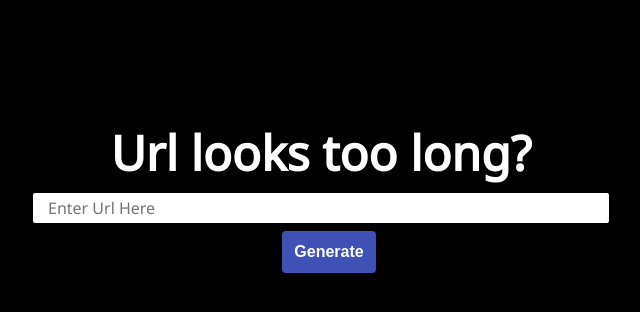
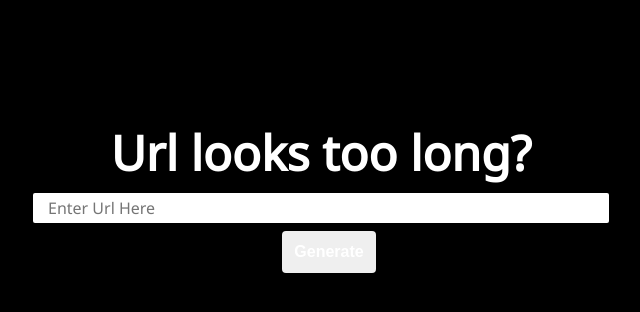
Before and after one commit to PeterKwesiAnsah/urlshortyclient, a React (Create React App) app: page / in a window 1280 px wide. Shown: the top 312 px of the page, without its empty margins (319-959 px from the left). Built offline with nearby package versions, Linux system fonts and the light colour scheme.

Commit message:
using use memo and usecallback

```diff
--- a/src/assets/Button.css
+++ b/src/assets/Button.css
@@ -7,7 +7,6 @@
     font-size: 16px;
     border-radius: 4px;
     font-weight: bolder;
-    cursor: pointer;
 }
 .button:focus{
     outline: none;
--- a/src/components/Button.tsx
+++ b/src/components/Button.tsx
@@ -1,15 +1,18 @@
-import React from 'react';
+import React, { CSSProperties, Dispatch } from 'react';
 import '../assets/Button.css';
 
 type buttonProps = {
 	disabled?: boolean;
-	children: React.ReactChild;
+	children: string;
+	sendRequest: () => void;
 };
 
-const Button = ({ children, disabled = false }: buttonProps) => {
-	const buttonStyle = {
+const Button = ({ children, disabled = false, sendRequest }: buttonProps) => {
+	const buttonStyle: CSSProperties = {
 		backgroundColor: disabled ? 'buttonface' : 'var(--buttonColorMain)',
+		cursor: disabled ? 'not-allowed' : 'pointer',
 	};
+
 	return (
 		<div className="button__box">
 			<button style={buttonStyle} disabled={disabled} className="button">
--- a/src/components/Header.tsx
+++ b/src/components/Header.tsx
@@ -1,5 +1,4 @@
-
-import '../assets/Header.css'
+import '../assets/Header.css';
 
 type HeaderProp = {
 	children: string;
--- a/src/components/Main.tsx
+++ b/src/components/Main.tsx
@@ -2,10 +2,22 @@ import React from 'react';
 import '../assets/Main.css';
 import useInput from '../hooks/useInputUrl';
 import Button from './Button';
+import Fetch from '../hooks/useFetchShortener';
 
 const Main = () => {
 	//input text field states
 	const { value: inputValue, handleChange } = useInput();
+	const [requestedURL, setrequestedURL] = React.useState(inputValue);
+	const results = React.useMemo(() => {
+		if (requestedURL.length === 0) return null;
+
+		return Fetch(requestedURL);
+	}, [requestedURL]);
+
+	//handles sending request to the Graphql API
+	const sendRequest = React.useCallback(() => {
+		setrequestedURL(inputValue);
+	}, [inputValue]);
 
 	return (
 		<div>
@@ -15,7 +27,9 @@ const Main = () => {
 				className="input"
 				placeholder="Enter Url Here"
 			></input>
-			<Button>Generate</Button>
+			<Button disabled={inputValue.length === 0} sendRequest={sendRequest}>
+				Generate
+			</Button>
 		</div>
 	);
 };
--- a/src/hooks/useFetchShortener.ts
+++ b/src/hooks/useFetchShortener.ts
@@ -1,4 +1,5 @@
 import { useQuery, gql } from '@apollo/client';
+import { Result } from '../providers/QueryResultProvider';
 
 const GET_URL = gql`
 	query getShortenUrl($url: String!) {
@@ -6,13 +7,13 @@ const GET_URL = gql`
 	}
 `;
 
-const useFetchShortener = (inputUrl: string) => {
-	return () => {
-		const { data, loading, error } = useQuery(GET_URL, {
-			variables: { url: inputUrl },
-		});
-		return [data, loading, error];
-	};
+type fetchResult = Result | [];
+
+const useFetchShortener = (inputUrl: string): fetchResult => {
+	const { data, loading, error } = useQuery(GET_URL, {
+		variables: { url: inputUrl },
+	});
+	return { data, loading, error };
 };
 
 export default useFetchShortener;
--- a/src/providers/QueryResultProvider.tsx
+++ b/src/providers/QueryResultProvider.tsx
@@ -1,7 +1,7 @@
 import React from 'react';
 
-type Result = {
-	[k in 'data' | 'loading' | 'error']: Omit<any, string | number>;
+export type Result = {
+	[k in 'data' | 'loading' | 'error']: Omit<any, string | number> | undefined;
 };
 
 type queryResultProviderProp = {
```
